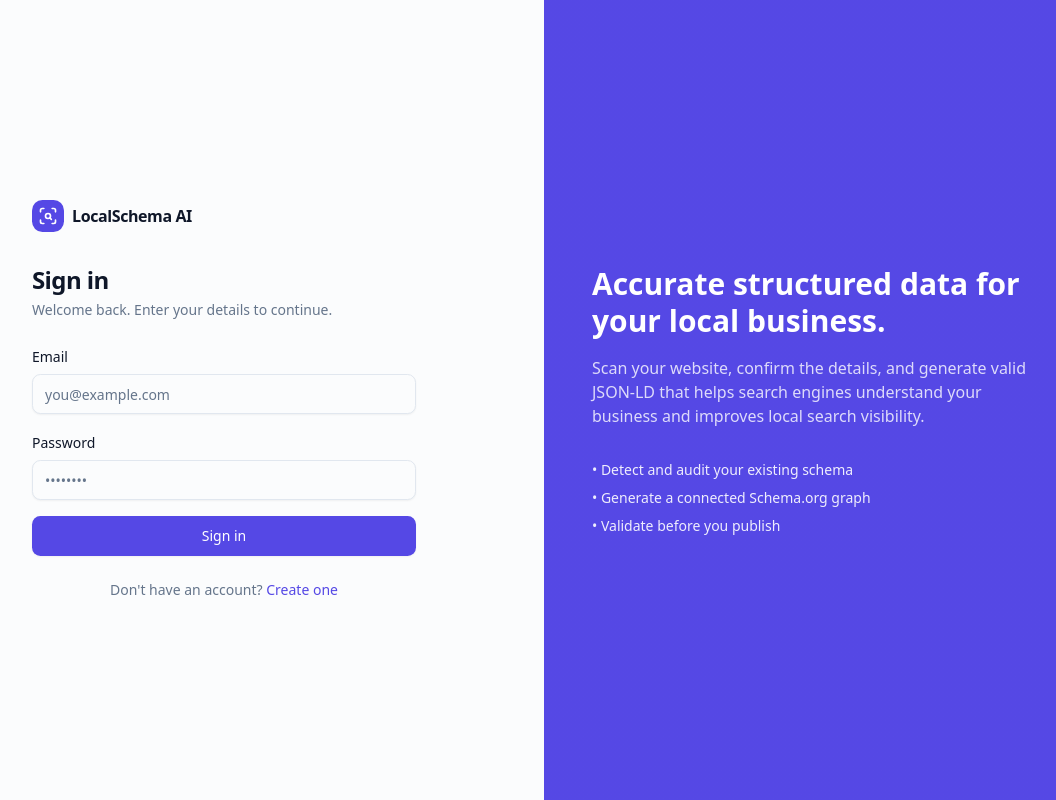
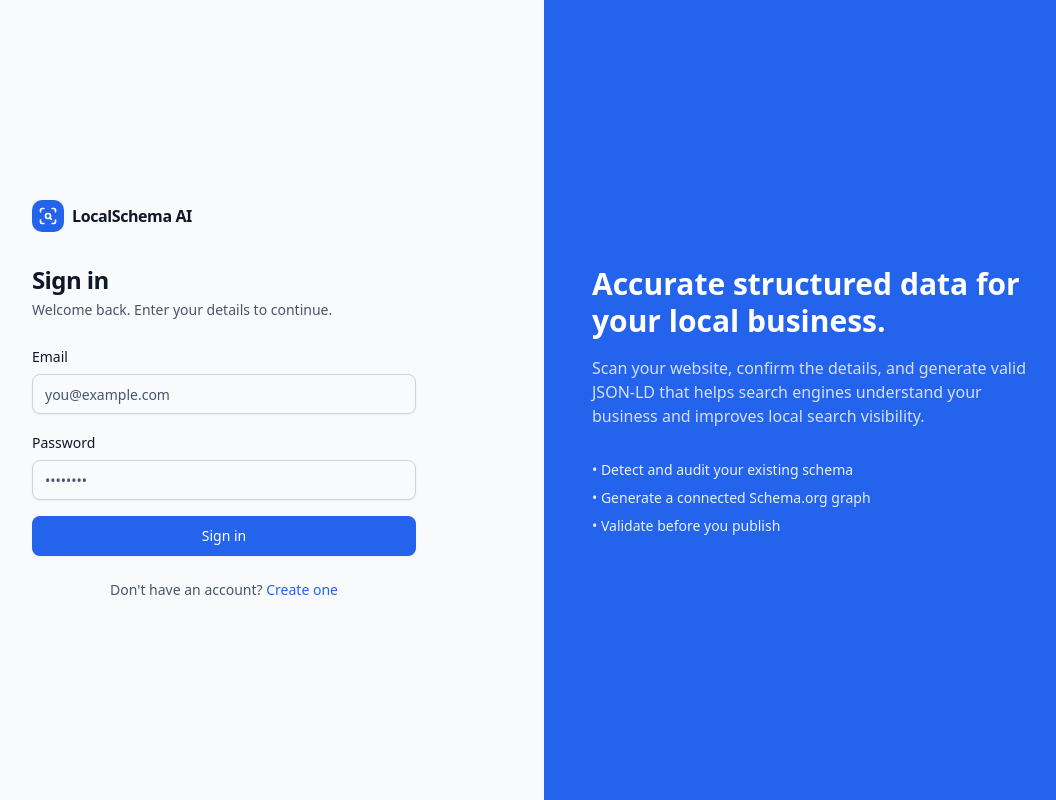
Before and after one commit to myfdsdev/AI-Local-Business-Schema-Generato, a React (Vite) app in the folder client/: page /login in a window 1280 px wide. Shown: the whole page, without its empty margins (96-1152 px from the left). Built offline with nearby package versions, Linux system fonts and the light colour scheme; no server answers.

Commit message:
feat: enhance color palette and theme support in Tailwind configuration

```diff
--- a/client/src/index.css
+++ b/client/src/index.css
@@ -9,68 +9,93 @@
  * opacity modifiers.
  */
 @layer base {
+  /*
+   * Brand palette. Hex values from the design system, stored as HSL triplets
+   * because Tailwind composes them with opacity modifiers (bg-primary/10).
+   *   primary #2563EB · accent #14B8A6 · surface #FFFFFF · bg #F8FAFC
+   *   text #0F172A / #475569 / #94A3B8 · border #E2E8F0 / #CBD5E1
+   */
   :root {
-    --background: 210 40% 99%;
-    --foreground: 222 47% 11%;
+    --background: 210 40% 98%; /* #F8FAFC */
+    --foreground: 222 47% 11%; /* #0F172A text-primary */
 
-    --card: 0 0% 100%;
+    --card: 0 0% 100%; /* #FFFFFF surface */
     --card-foreground: 222 47% 11%;
 
     --popover: 0 0% 100%;
     --popover-foreground: 222 47% 11%;
 
-    --primary: 245 75% 59%;
+    --primary: 221 83% 53%; /* #2563EB */
     --primary-foreground: 0 0% 100%;
 
-    --secondary: 210 40% 96%;
+    --secondary: 210 40% 96%; /* #F1F5F9 surface-muted */
     --secondary-foreground: 222 47% 11%;
 
-    --muted: 210 40% 96%;
-    --muted-foreground: 215 16% 47%;
+    --muted: 210 40% 96%; /* #F1F5F9 */
+    --muted-foreground: 215 19% 35%; /* #475569 text-secondary */
+    --muted-strong: 215 20% 65%; /* #94A3B8 text-muted */
 
-    --accent: 245 60% 96%;
-    --accent-foreground: 245 75% 45%;
+    /* Hover/active surface — the palette's primary-light. */
+    --accent: 214 95% 93%; /* #DBEAFE */
+    --accent-foreground: 224 76% 48%; /* #1D4ED8 primary-hover */
 
-    --destructive: 0 72% 51%;
+    /* Teal secondary: available/positive states and analytics highlights. */
+    --brand: 173 80% 40%; /* #14B8A6 */
+    --brand-foreground: 0 0% 100%;
+    --brand-muted: 167 85% 89%; /* #CCFBF1 */
+
+    --destructive: 0 84% 60%; /* #EF4444 */
     --destructive-foreground: 0 0% 100%;
 
-    --success: 142 71% 40%;
+    --success: 160 84% 39%; /* #10B981 */
     --success-foreground: 0 0% 100%;
 
-    --warning: 38 92% 50%;
+    --warning: 38 92% 50%; /* #F59E0B */
     --warning-foreground: 30 40% 15%;
 
-    --border: 214 32% 91%;
-    --input: 214 32% 91%;
-    --ring: 245 75% 59%;
+    --border: 214 32% 91%; /* #E2E8F0 */
+    --border-strong: 213 27% 84%; /* #CBD5E1 */
+    --input: 213 27% 84%; /* #CBD5E1 — matches the spec's button border */
+    --ring: 221 83% 53%; /* focus ring = primary */
 
-    --radius: 0.65rem;
+    --radius: 0.625rem; /* 10px, per the button spec */
   }
 
+  /*
+   * Dark theme derived from the same palette. The design system is light-only,
+   * so these use its slate family: #0F172A as the base surface and #1E293B as
+   * the elevated one (the values it specifies for the sidebar). Primary lifts
+   * to blue-500 (#3B82F6) because #2563EB lacks contrast on a dark background.
+   */
   .dark {
-    --background: 222 47% 8%;
-    --foreground: 210 40% 96%;
-    --card: 222 45% 11%;
-    --card-foreground: 210 40% 96%;
-    --popover: 222 45% 11%;
-    --popover-foreground: 210 40% 96%;
-    --primary: 245 75% 65%;
-    --primary-foreground: 222 47% 11%;
-    --secondary: 217 33% 17%;
-    --secondary-foreground: 210 40% 96%;
-    --muted: 217 33% 17%;
-    --muted-foreground: 215 20% 65%;
-    --accent: 217 33% 20%;
-    --accent-foreground: 210 40% 96%;
-    --destructive: 0 63% 50%;
+    --background: 222 47% 11%; /* #0F172A */
+    --foreground: 213 27% 84%; /* #CBD5E1 */
+    --card: 217 33% 17%; /* #1E293B */
+    --card-foreground: 213 27% 84%;
+    --popover: 217 33% 17%;
+    --popover-foreground: 213 27% 84%;
+    --primary: 217 91% 60%; /* #3B82F6 blue-500 */
+    --primary-foreground: 0 0% 100%;
+    --secondary: 217 33% 22%;
+    --secondary-foreground: 213 27% 84%;
+    --muted: 217 33% 22%;
+    --muted-foreground: 215 20% 65%; /* #94A3B8 */
+    --muted-strong: 213 27% 84%;
+    --accent: 217 33% 26%;
+    --accent-foreground: 213 94% 78%; /* blue-300 */
+    --brand: 172 66% 50%; /* #2DD4BF teal-400, lifted for dark */
+    --brand-foreground: 222 47% 11%;
+    --brand-muted: 175 84% 32%;
+    --destructive: 0 84% 60%;
     --destructive-foreground: 0 0% 100%;
-    --success: 142 60% 45%;
-    --success-foreground: 0 0% 100%;
+    --success: 158 64% 52%; /* emerald-400 */
+    --success-foreground: 222 47% 11%;
     --warning: 38 92% 55%;
     --warning-foreground: 30 40% 15%;
-    --border: 217 33% 20%;
-    --input: 217 33% 22%;
-    --ring: 245 75% 65%;
+    --border: 217 33% 24%;
+    --border-strong: 217 33% 30%;
+    --input: 217 33% 26%;
+    --ring: 217 91% 60%;
   }
 }
 
--- a/client/tailwind.config.js
+++ b/client/tailwind.config.js
@@ -10,11 +10,46 @@ export default {
     },
     extend: {
       colors: {
-        border: 'hsl(var(--border))',
+        border: {
+          DEFAULT: 'hsl(var(--border))',
+          strong: 'hsl(var(--border-strong))',
+        },
         input: 'hsl(var(--input))',
         ring: 'hsl(var(--ring))',
         background: 'hsl(var(--background))',
         foreground: 'hsl(var(--foreground))',
+        // Teal secondary from the palette — theme-aware, so it also works in dark.
+        brand: {
+          DEFAULT: 'hsl(var(--brand))',
+          foreground: 'hsl(var(--brand-foreground))',
+          muted: 'hsl(var(--brand-muted))',
+        },
+        // Fixed brand ramps from the design system, for when a specific step is
+        // wanted rather than the semantic token above.
+        blue: {
+          50: '#EFF6FF',
+          100: '#DBEAFE',
+          200: '#BFDBFE',
+          300: '#93C5FD',
+          400: '#60A5FA',
+          500: '#3B82F6',
+          600: '#2563EB',
+          700: '#1D4ED8',
+          800: '#1E40AF',
+          900: '#1E3A8A',
+        },
+        teal: {
+          50: '#F0FDFA',
+          100: '#CCFBF1',
+          200: '#99F6E4',
+          300: '#5EEAD4',
+          400: '#2DD4BF',
+          500: '#14B8A6',
+          600: '#0D9488',
+          700: '#0F766E',
+          800: '#115E59',
+          900: '#134E4A',
+        },
         primary: {
           DEFAULT: 'hsl(var(--primary))',
           foreground: 'hsl(var(--primary-foreground))',
```
